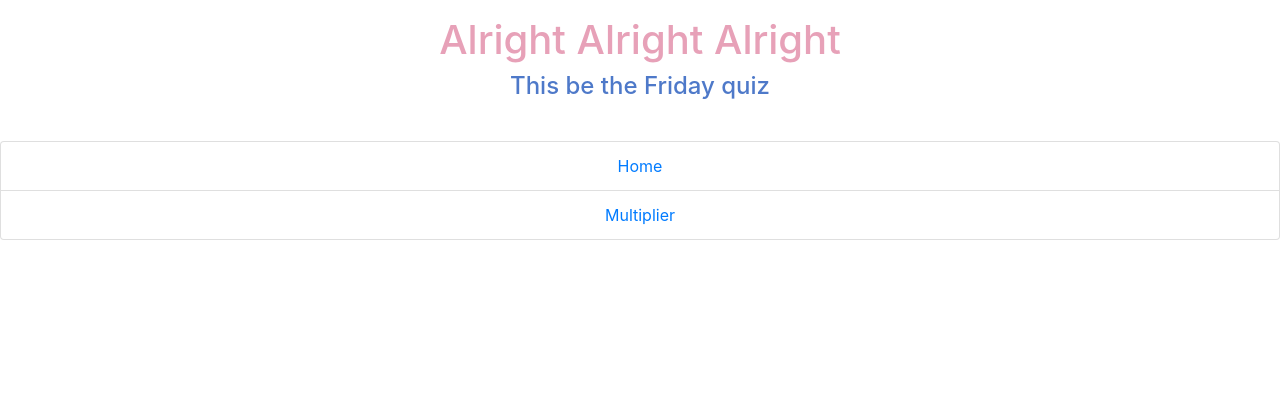
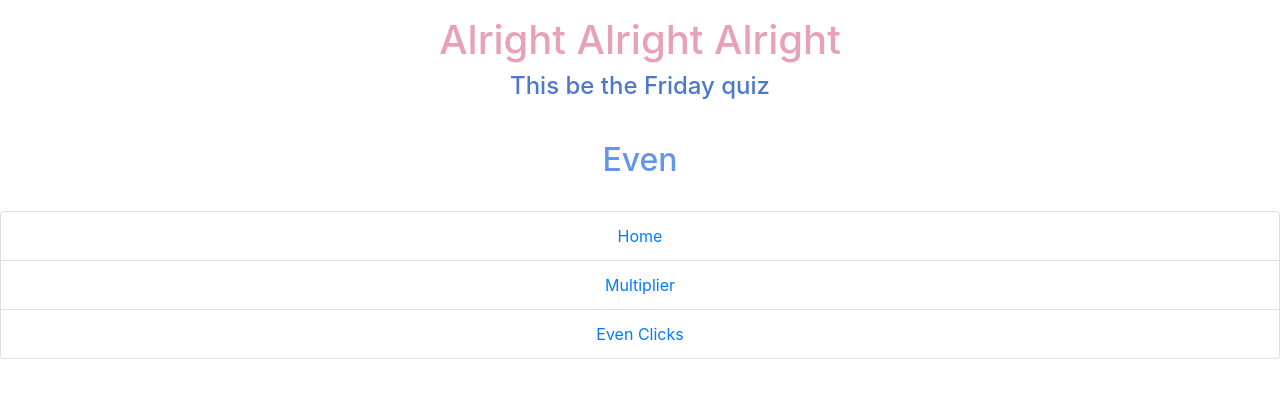
Before and after one commit to hgraceoc/Week-8---React-, a React (Create React App) app in the folder quiz/: page /even-clicks in a window 1280 px wide. Shown: the top 398 px of the page. Built offline with nearby package versions, Linux system fonts and the light colour scheme.

Commit message:
Even Odd Click Tracker

```diff
--- a/quiz/src/App.js
+++ b/quiz/src/App.js
@@ -5,6 +5,7 @@ import Header from "./components/Header";
 import Footer from "./components/Footer";
 import Multiplier from "./components/Multiplier";
 import MultiplierBasic from "./components/MultiplierBasic";
+import EvenClicks from "./components/EvenClicks";
 
 import { BrowserRouter as Router, Route } from "react-router-dom";
 
@@ -13,8 +14,9 @@ const App = () => (
     <Fragment>
       <Header>Alright Alright Alright</Header>
 
-      <Route exact path="/Multiplier" component ={ Multiplier }/>
-      <Route exact path="/Multiplier" component ={ MultiplierBasic }/>
+      <Route exact path="/multiplier" component ={ Multiplier }/>
+      <Route exact path="/multiplier" component ={ MultiplierBasic }/>
+      <Route exact path="/even-clicks" component ={ EvenClicks }/>
 
       <Route path="/">
 
--- /dev/null
+++ b/quiz/src/components/EvenClicks.js
@@ -0,0 +1,30 @@
+import React, { Component } from "react";
+
+class EvenClicks extends Component {
+    constructor(props) {
+        super(props);
+
+        this.state = {
+            counter: 0 }
+            ;
+
+        this.handleClick = this.handleClick.bind(this);
+    }
+
+    handleClick() {
+        let currentCounter = this.state.counter;
+
+        this.setState({ counter: currentCounter + 1 });
+    }
+
+    render() {
+
+        return (
+            <h2 className="centered"
+            onClick={this.handleClick}> {((this.state.counter) %2 === 0) ? "Even" : "Odd" }
+            </h2>
+        );
+      }
+    }
+
+export default EvenClicks;
--- a/quiz/src/components/Footer.js
+++ b/quiz/src/components/Footer.js
@@ -10,7 +10,11 @@ const Footer = () => (
       </li>
 
       <li className="list-group-item">
-        <Link to="/Multiplier">Multiplier</Link>
+        <Link to="/multiplier">Multiplier</Link>
+      </li>
+
+      <li className="list-group-item">
+        <Link to="/even-clicks">Even Clicks</Link>
       </li>
 
       </ul> );
--- a/quiz/src/index.css
+++ b/quiz/src/index.css
@@ -5,6 +5,7 @@ body {
     sans-serif;
   -webkit-font-smoothing: antialiased;
   -moz-osx-font-smoothing: grayscale;
+
 }
 
 code {
```
